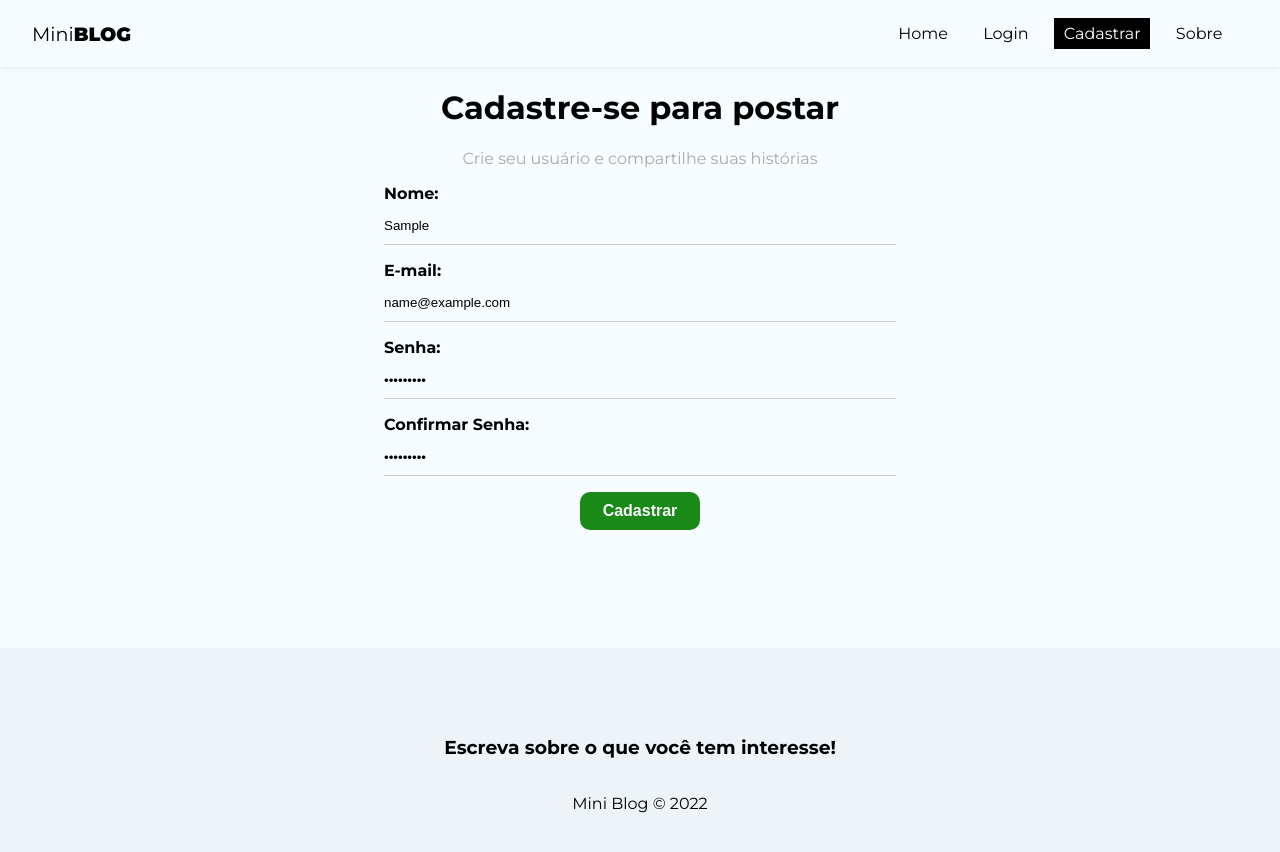
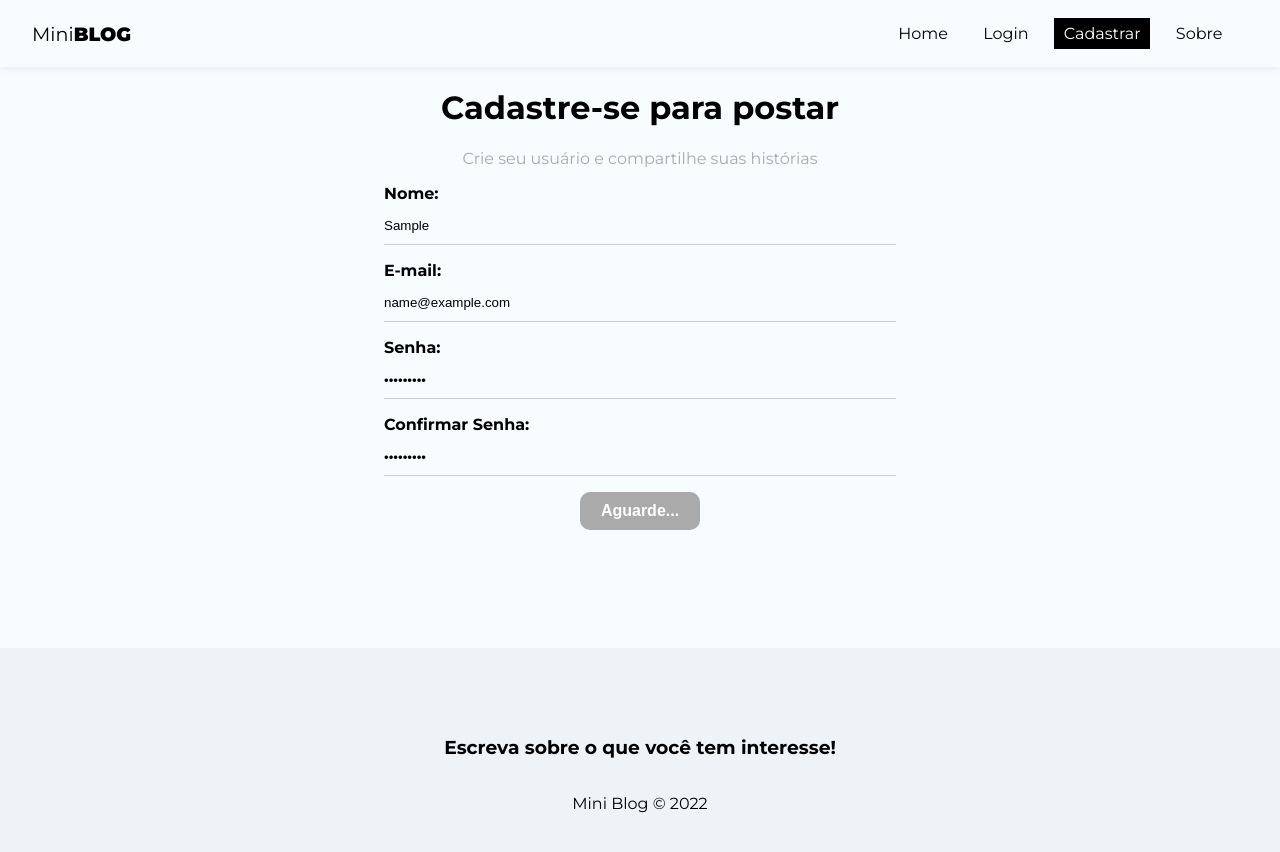
Before and after one commit to MatheusCavalini/react-blog-firebase, a React (Create React App) app: page /register in a window 1280 px wide. Both pictures are taken after typing "Sample", "name@example.com", "Sample123", "Sample123" into the empty fields and a click on the button "Cadastrar". Shown: the top 852 px of the page. Built offline with nearby package versions, Linux system fonts and the light colour scheme; no server answers; the HTML template or start-up script is replaced by a standard one.

Commit message:
Cadastro de usuário via api firebase

```diff
--- /dev/null
+++ b/src/hooks/useAuthentication.js
@@ -0,0 +1,84 @@
+import {db} from "../firebase/config"
+
+import {
+    getAuth,
+    createUserWithEmailAndPassword,
+    signInWithEmailAndPassword,
+    updateProfile,
+    signOut
+} from 'firebase/auth'
+
+import { useState, useEffect } from 'react'
+
+export const useAuthentication = () => {
+    const [error, setError] = useState(null)
+    const [loading, setLoading] = useState(null)
+
+    // cleanup
+    // deal with memory leak
+    const [cancelled, setCancelled] = useState(false)
+
+    const auth = getAuth()
+
+    function checkIfIsCancelled() {
+        if(cancelled){
+            return;
+        }
+    }
+
+    const createUser = async (data) => {
+        checkIfIsCancelled()
+
+        setLoading(true)
+        setError(null)
+
+        try {
+
+            const {user} = await createUserWithEmailAndPassword(
+                auth,
+                data.email,
+                data.password
+            )
+
+            await updateProfile(user, {
+                displayName: data.displayName
+            })
+
+            setLoading(false)
+
+            return user
+
+        } catch (error) {
+            console.log(error.message)
+            console.log(typeof error.message)
+
+            let systemErrorMessage
+
+            if(error.message.includes("Password")){
+                systemErrorMessage = "A senha precisa conter pelo menos 6 caracteres."
+            }else if(error.message.includes("invalid-email")){
+                systemErrorMessage = "E-mail inválido."
+            }else if(error.message.includes("email-already")){
+                systemErrorMessage = "E-mail já cadastrado."
+            }else {
+                systemErrorMessage = "Erro. Por favor, tente novamente mais tarde."
+            }
+
+            setLoading(false)
+            setError(systemErrorMessage)
+        }
+
+    }
+
+    useEffect(()=>{
+        return () => setCancelled(true)
+    }, [])
+
+    return {
+        auth,
+        createUser,
+        error,
+        loading
+    }
+
+}
--- a/src/pages/Register/Register.jsx
+++ b/src/pages/Register/Register.jsx
@@ -1,4 +1,5 @@
 import { useEffect, useState } from "react"
+import { useAuthentication } from "../../hooks/useAuthentication"
 
 import styles from './Register.module.css'
 
@@ -10,7 +11,9 @@
     const [confirmPassword, setConfirmPassword] = useState("")
     const [error, setError] = useState("")
 
-    const handleSubmit = (e) => {
+    const { createUser, error: authError, loading} = useAuthentication()
+
+    const handleSubmit = async (e) => {
         e.preventDefault()
 
         setError("")
@@ -26,9 +29,17 @@
             return
         }
 
+        const res = await createUser(user)
+
         console.log(user)
 
     }
+
+    useEffect(()=>{
+        if(authError){
+            setError(authError)
+        }
+    }, [authError])
 
     return (
         <div className={styles.register}>
@@ -75,7 +86,8 @@
                         value={confirmPassword}
                         onChange={(e) => setConfirmPassword(e.target.value)}/>
                 </label>
-                <button type="submit" className="btn">Cadastrar</button>
+                {!loading && <button type="submit" className="btn">Cadastrar</button>}
+                {loading && <button disabled className="btn">Aguarde...</button>}
                 {error && <p className="error">{error}</p>}
             </form>
         </div>
```
